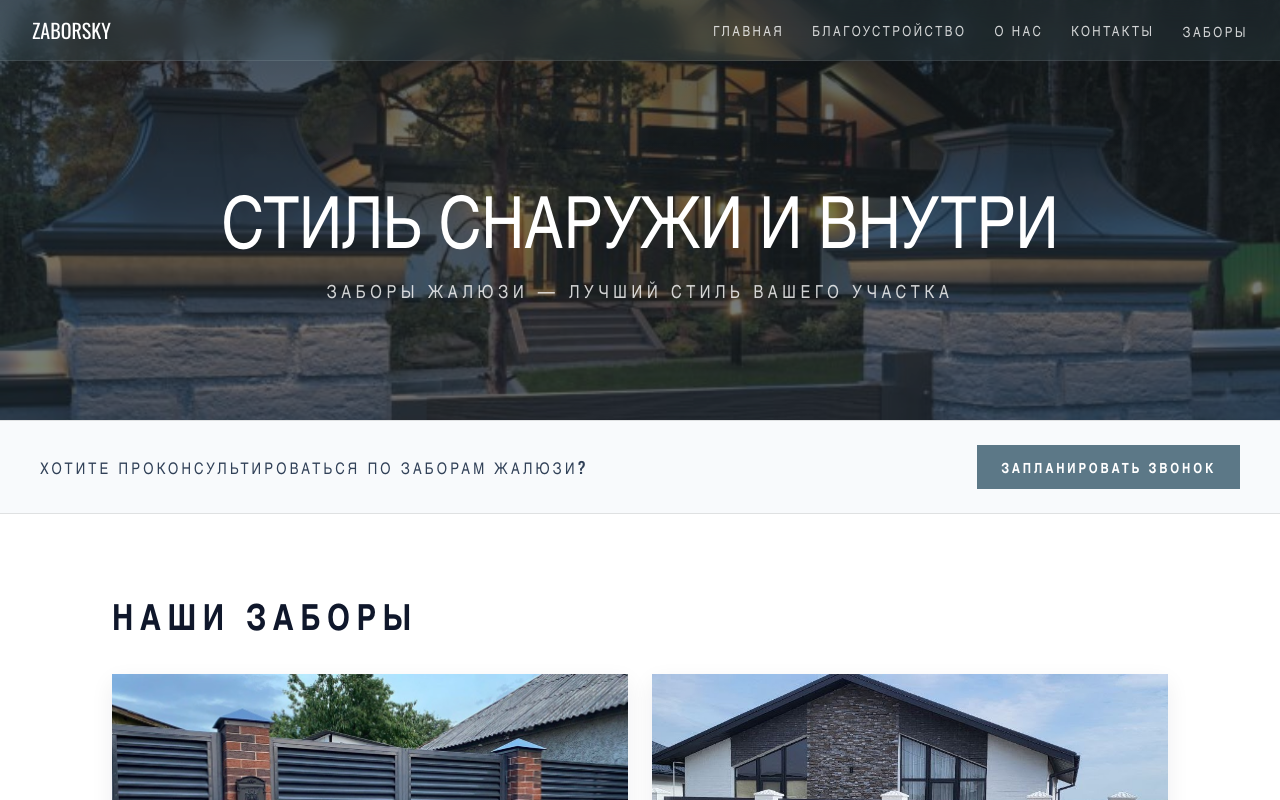
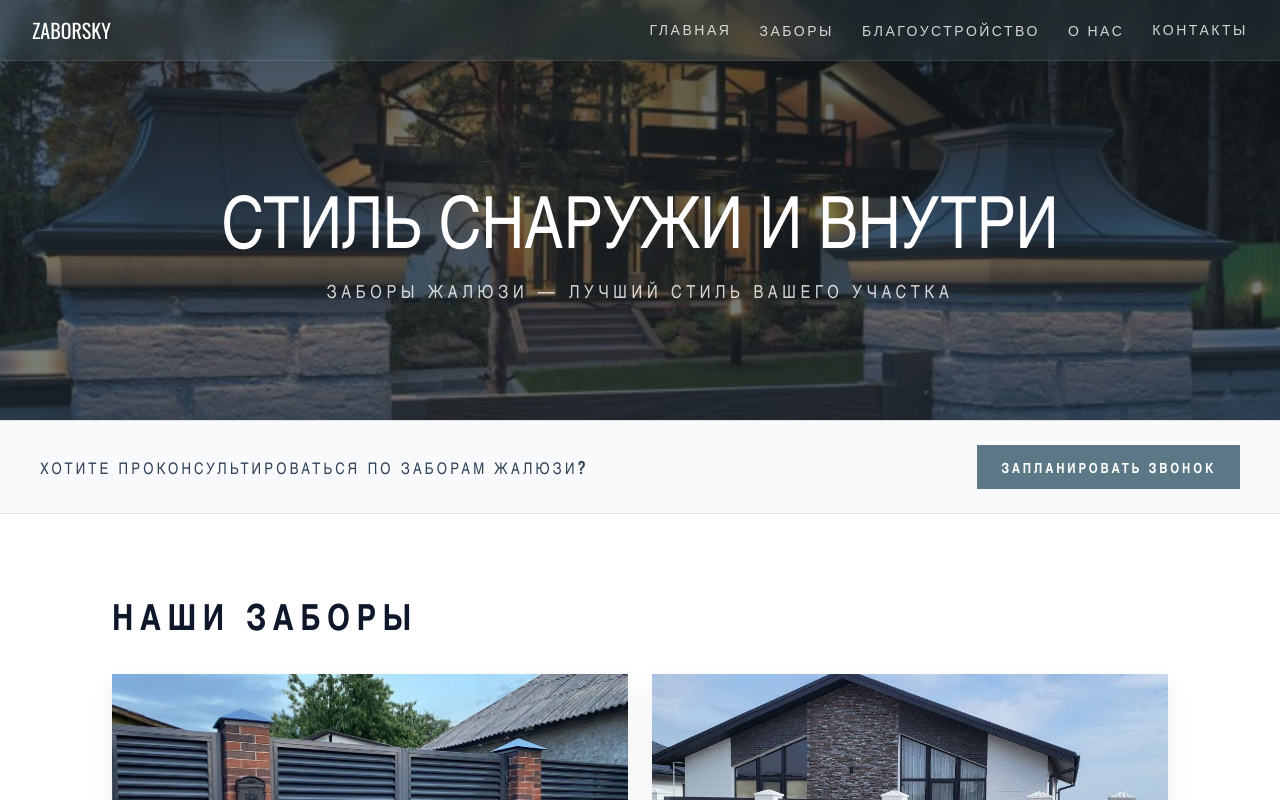
Before and after one commit to alchemmist/zaborsky, a Next.js app: page / in a window 1280 px wide. Shown: the top 800 px of the page. Built offline with nearby package versions, Linux system fonts and the light colour scheme.

Commit message:
add folded buttons to header

```diff
--- a/app/globals.css
+++ b/app/globals.css
@@ -1,3 +1,4 @@
+@import url("https://fonts.googleapis.com/css2?family=Open+Sans:wght@400;600&display=swap");
 @import url("https://fonts.googleapis.com/css2?family=Oswald:wght@200;300;400;500;600;700&display=swap");
 @import "tailwindcss";
 
@@ -6,6 +7,7 @@
   --foreground: #17202b;
   --accent: #5c7887;
   --accent-dark: #4f6976;
+  --font-open-sans: "Open Sans", Arial, sans-serif;
   --app-font-sans: "Oswald", "Arial Narrow", Arial, sans-serif;
   --app-font-mono: "Oswald", "Arial Narrow", Arial, sans-serif;
 }
--- a/components/site-header.tsx
+++ b/components/site-header.tsx
@@ -1,95 +1,237 @@
+"use client";
+
+import { useState } from "react";
 import Link from "next/link";
 
-const navItems = [
-  { label: "Главная", href: "/home" },
-  { label: "Благоустройство", href: "/landscaping" },
-  { label: "О нас", href: "/about" },
-  { label: "Контакты", href: "/contacts" },
-];
+type MenuNode = {
+  label: string;
+  href: string;
+  children?: MenuNode[];
+};
 
-const fenceItems = [
-  { label: "ЕВРОЖАЛЮЗИ", href: "/fences/euro-jalusi" },
+const fenceItems: MenuNode[] = [
+  { label: "Еврожалюзи", href: "/fences/euro-jalusi" },
   { label: "Жалюзи ЭКО-Z и ЭКО-Z US", href: "/fences/eco-z" },
-  { label: "Жалюзи РЕСНИЧКИ", href: "/fences/resnichki" },
-  { label: "Жалюзи ХАЙ-ТЕК", href: "/fences/high-tech" },
+  { label: "Жалюзи Реснички", href: "/fences/resnichki" },
+  { label: "Жалюзи Хай-Тек", href: "/fences/high-tech" },
   {
-    label: "МЕТАЛЛОПЛАНКЕН-РАНЧО",
+    label: "Металлопланкен-ранчо",
     href: "/fences/metal-planken-rancho",
-    children: [{ label: "ЕВРОШТАКЕТНИК", href: "/fences/metal-planken-rancho/euro-shaketnik" }],
+    children: [{ label: "Евроштакетник", href: "/fences/metal-planken-rancho/euro-shaketnik" }],
   },
-  { label: "САЙДИНГ", href: "/fences/siding" },
-  { label: "3D СЕТКА ГИТТЕР", href: "/fences/gitter" },
-  { label: "ТРАВЯНОЙ ЗАБОР GRASS FENCE", href: "/fences/grass-fence" },
+  { label: "Сайдинг", href: "/fences/siding" },
+  { label: "3D сетка Гиттер", href: "/fences/gitter" },
+  { label: "Травяной забор (Grass Fence)", href: "/fences/grass-fence" },
   {
-    label: "КОМПЛЕКТУЮЩИЕ ДЛЯ ЗАБОРОВ",
+    label: "Комплектующие для заборов",
     href: "/fences/accessories",
     children: [
-      { label: "КОЛПАКИ ZKING", href: "/fences/accessories/caps" },
-      { label: "ПАРАПЕТЫ ZKING", href: "/fences/accessories/parapets" },
+      { label: "Колпаки ZKING", href: "/fences/accessories/caps" },
+      { label: "Парапеты ZKING", href: "/fences/accessories/parapets" },
     ],
   },
 ];
 
-export function SiteHeader() {
+const aboutItems: MenuNode[] = [{ label: "Отзывы", href: "/about/reviews" }];
+const landscapingItems: MenuNode[] = [{ label: "Шаговые плиты", href: "/landscaping/step-pavers" }];
+
+type DropdownProps = {
+  item: MenuNode;
+  open: boolean;
+  onOpen: () => void;
+  onClose: () => void;
+  onNavigate: () => void;
+  align?: "left" | "right";
+};
+
+function MenuLink({
+  href,
+  label,
+  onNavigate,
+  className = "",
+}: {
+  href: string;
+  label: string;
+  onNavigate: () => void;
+  className?: string;
+}) {
   return (
-    <header className="fixed inset-x-0 top-0 z-50 border-b border-white/10 bg-[#5c7887]/18 backdrop-blur-md">
-      <div className="mx-auto flex max-w-7xl items-center justify-between gap-4 px-4 py-4 sm:px-6 lg:px-8">
     <Link
-          href="/home"
-          className="text-xl text-white"
+      href={href}
+      onClick={onNavigate}
+      className={className}
     >
-          ZABORSKY
+      {label}
     </Link>
+  );
+}
 
-        <div className="flex items-center gap-2 md:gap-4">
-          <nav className="hidden items-center gap-7 lg:flex">
-            {navItems.map((item) => (
+function TreeChildLink({
+  href,
+  label,
+  onNavigate,
+}: {
+  href: string;
+  label: string;
+  onNavigate: () => void;
+}) {
+  return (
     <Link
-                key={item.label}
+      href={href}
+      onClick={onNavigate}
+      className="flex items-center gap-3 rounded-lg px-3 py-2.5 text-[12px] font-normal uppercase tracking-[0.12em] text-white/75 transition hover:bg-white/10 hover:text-white"
+    >
+      <span className="h-1.5 w-1.5 rounded-full bg-white/55" />
+      <span>{label}</span>
+    </Link>
+  );
+}
+
+function SimpleDropdown({ item, open, onOpen, onClose, onNavigate, align = "left" }: DropdownProps) {
+  const child = item.children?.[0];
+
+  return (
+    <div className="relative" onMouseEnter={onOpen} onMouseLeave={onClose}>
+      <MenuLink
         href={item.href}
-                className="text-sm font-medium uppercase tracking-[0.18em] text-white/80 transition hover:text-white"
-              >
-                {item.label}
-              </Link>
-            ))}
-
-            <div className="group relative">
-              <Link
-                href="/fences"
-                className="text-sm font-medium uppercase tracking-[0.18em] text-white/80 transition hover:text-white"
-              >
-                Заборы
-              </Link>
+        label={item.label}
+        onNavigate={onNavigate}
+        className="text-sm font-normal uppercase tracking-[0.18em] text-white/80 transition hover:text-white"
+      />
 
       <div aria-hidden="true" className="absolute left-0 right-0 top-full h-3" />
-              <div className="invisible absolute right-0 top-full mt-3 w-80 translate-y-1 overflow-hidden rounded-2xl border border-white/20 bg-[#5c7887]/95 p-2 opacity-0 shadow-2xl shadow-black/30 backdrop-blur-xl transition duration-200 group-hover:visible group-hover:translate-y-0 group-hover:opacity-100 group-focus-within:visible group-focus-within:translate-y-0 group-focus-within:opacity-100">
-                {fenceItems.map((item) => (
-                  <div key={item.label} className="rounded-xl">
-                    <Link
+      <div
+        className={[
+          "absolute top-full mt-3 w-72 overflow-hidden rounded-2xl border border-white/20 bg-[#5c7887]/95 p-2 backdrop-blur-xl transition duration-200",
+          align === "right" ? "right-0" : "left-0",
+          open ? "visible translate-y-0 opacity-100" : "invisible translate-y-1 opacity-0",
+        ].join(" ")}
+      >
+        {child ? (
+          <MenuLink
+            href={child.href}
+            label={child.label}
+            onNavigate={onNavigate}
+            className="block rounded-xl px-4 py-3 text-left text-sm font-normal uppercase tracking-[0.14em] text-white/85 transition hover:bg-white/10 hover:text-white"
+          />
+        ) : null}
+      </div>
+    </div>
+  );
+}
+
+function FenceTreeItem({
+  item,
+  onNavigate,
+}: {
+  item: MenuNode;
+  onNavigate: () => void;
+}) {
+  return (
+    <div className="rounded-2xl border border-white/10 bg-white/5 px-3 py-2">
+      <MenuLink
         href={item.href}
-                      className="flex items-center justify-between rounded-xl px-4 py-3 text-left text-sm tracking-[0.14em] text-white/85 transition hover:bg-white/10 hover:text-white"
-                    >
-                      <span>{item.label}</span>
-                    </Link>
+        label={item.label}
+        onNavigate={onNavigate}
+        className="block rounded-xl px-4 py-3 text-sm font-normal uppercase tracking-[0.14em] text-white/90 transition hover:bg-white/10 hover:text-white"
+      />
 
-                    {item.children ? (
-                      <div className="space-y-1 pb-2 pl-4 pt-1">
+      {item.children?.length ? (
+        <div className="mt-2 border-white/20 pl-4">
           {item.children.map((child) => (
-                          <Link
+            <TreeChildLink
               key={child.label}
               href={child.href}
-                            className="block rounded-lg px-4 py-2 text-xs tracking-[0.12em] text-white/70 transition hover:bg-white/8 hover:text-white"
-                          >
-                            {child.label}
-                          </Link>
+              label={child.label}
+              onNavigate={onNavigate}
+            />
           ))}
         </div>
       ) : null}
     </div>
+  );
+}
+
+function FenceDropdown({ open, onOpen, onClose, onNavigate }: Omit<DropdownProps, "item" | "align">) {
+  return (
+    <div className="relative" onMouseEnter={onOpen} onMouseLeave={onClose}>
+      <MenuLink
+        href="/fences"
+        label="Заборы"
+        onNavigate={onNavigate}
+        className="text-sm font-normal uppercase tracking-[0.18em] text-white/80 transition hover:text-white"
+      />
+
+      <div aria-hidden="true" className="absolute left-0 right-0 top-full h-3" />
+      <div
+        className={[
+          "absolute left-0 top-full mt-3 w-96 overflow-hidden rounded-2xl border border-white/20 bg-[#5c7887]/95 p-3 backdrop-blur-xl transition duration-200",
+          open ? "visible translate-y-0 opacity-100" : "invisible translate-y-1 opacity-0",
+        ].join(" ")}
+      >
+        <div className="space-y-2">
+          {fenceItems.map((item) => (
+            <FenceTreeItem key={item.label} item={item} onNavigate={onNavigate} />
           ))}
         </div>
       </div>
-          </nav>
+    </div>
+  );
+}
+
+export function SiteHeader() {
+  const [openMenu, setOpenMenu] = useState<string | null>(null);
+  const closeMenus = () => setOpenMenu(null);
+
+  return (
+    <header className="fixed inset-x-0 top-0 z-50 border-b border-white/10 bg-[#5c7887]/18 backdrop-blur-md">
+      <div className="mx-auto flex max-w-7xl items-center justify-between gap-4 px-4 py-4 sm:px-6 lg:px-8">
+        <Link href="/home" onClick={closeMenus} className="select-none text-xl text-white">
+          ZABORSKY
+        </Link>
+
+        <div
+          className="hidden items-center gap-7 lg:flex"
+          style={{ fontFamily: "var(--font-open-sans)" }}
+        >
+          <MenuLink
+            href="/home"
+            label="Главная"
+            onNavigate={closeMenus}
+            className="text-sm font-normal uppercase tracking-[0.18em] text-white/80 transition hover:text-white"
+          />
+
+          <FenceDropdown
+            open={openMenu === "fences"}
+            onOpen={() => setOpenMenu("fences")}
+            onClose={closeMenus}
+            onNavigate={closeMenus}
+          />
+
+          <SimpleDropdown
+            item={{ label: "Благоустройство", href: "/landscaping", children: landscapingItems }}
+            open={openMenu === "landscaping"}
+            onOpen={() => setOpenMenu("landscaping")}
+            onClose={closeMenus}
+            onNavigate={closeMenus}
+            align="left"
+          />
+
+          <SimpleDropdown
+            item={{ label: "О нас", href: "/about", children: aboutItems }}
+            open={openMenu === "about"}
+            onOpen={() => setOpenMenu("about")}
+            onClose={closeMenus}
+            onNavigate={closeMenus}
+            align="left"
+          />
+
+          <MenuLink
+            href="/contacts"
+            onNavigate={closeMenus}
+            label="Контакты"
+            className="text-sm font-normal uppercase tracking-[0.18em] text-white/80 transition hover:text-white"
+          />
         </div>
       </div>
     </header>
```
Lines whose indentation alone changed are shown as unchanged.
